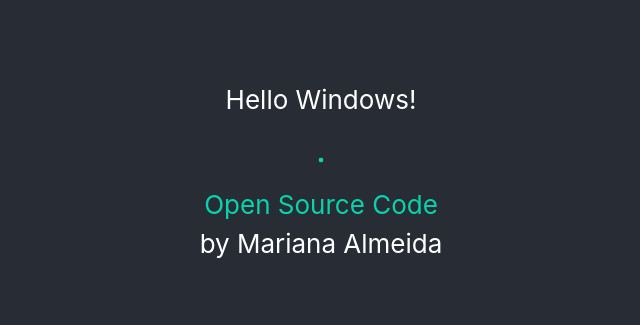
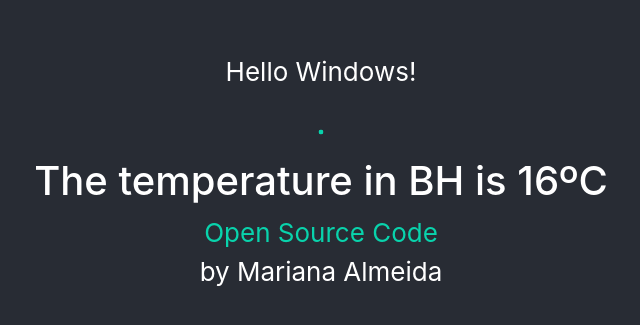
Before and after one commit to mellmontenegro/weather-react-app, a React (Create React App) app: page / in a window 1280 px wide. Shown: the part 229-554 px from the top of the page, without its empty margins (319-959 px from the left). Built offline with nearby package versions, Linux system fonts and the light colour scheme.

Commit message:
Created Temperature Component

```diff
--- a/src/App.js
+++ b/src/App.js
@@ -1,5 +1,6 @@
 import React from "react";
 import Loader from "react-loader-spinner";
+import Temperature from "./Temperature";
 import "./App.css";
 
 function App() {
@@ -8,6 +9,7 @@ function App() {
       <header className="App-header">
         <p>Hello Windows!</p>
         <Loader type="Puff" color="#09d3ac" height={50} width={50} />
+        <Temperature city="BH" />
         <a
           className="App-link"
           href="https://github.com/mellmontenegro/weather-react-app"
--- /dev/null
+++ b/src/Temperature.js
@@ -0,0 +1,5 @@
+import React from "react";
+
+export default function Temperature(props) {
+  return <h1>The temperature in {props.city} is 16ºC</h1>;
+}
```
